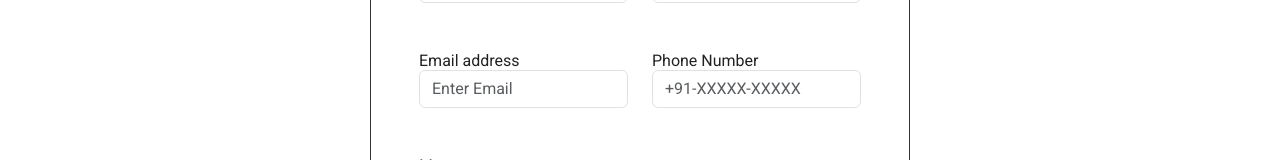
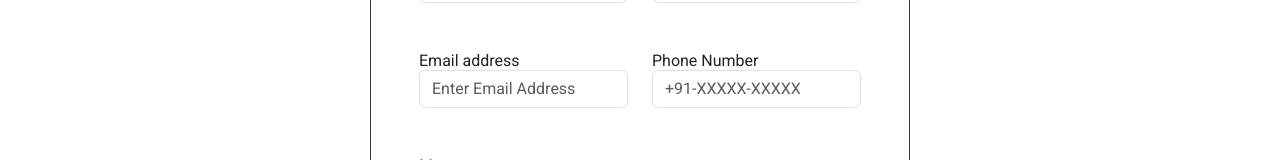
Before and after one commit to CsDeveloperLead/SatsangSeva_Frontend, a React (Create React App) app: page /contactus in a window 1280 px wide. Shown: the part 765-925 px from the top of the page. Built offline with nearby package versions, Linux system fonts and the light colour scheme; no server answers.

Commit message:
contact us page changed

```diff
--- a/src/pages/ContactUs.js
+++ b/src/pages/ContactUs.js
@@ -217,7 +217,7 @@ const ContactUs = () => {
                   id="email"
                   name="email"
 
-                  placeholder="Enter Email"
+                  placeholder="Enter Email Address"
                 />
               </div>
               <div className="col">
```
